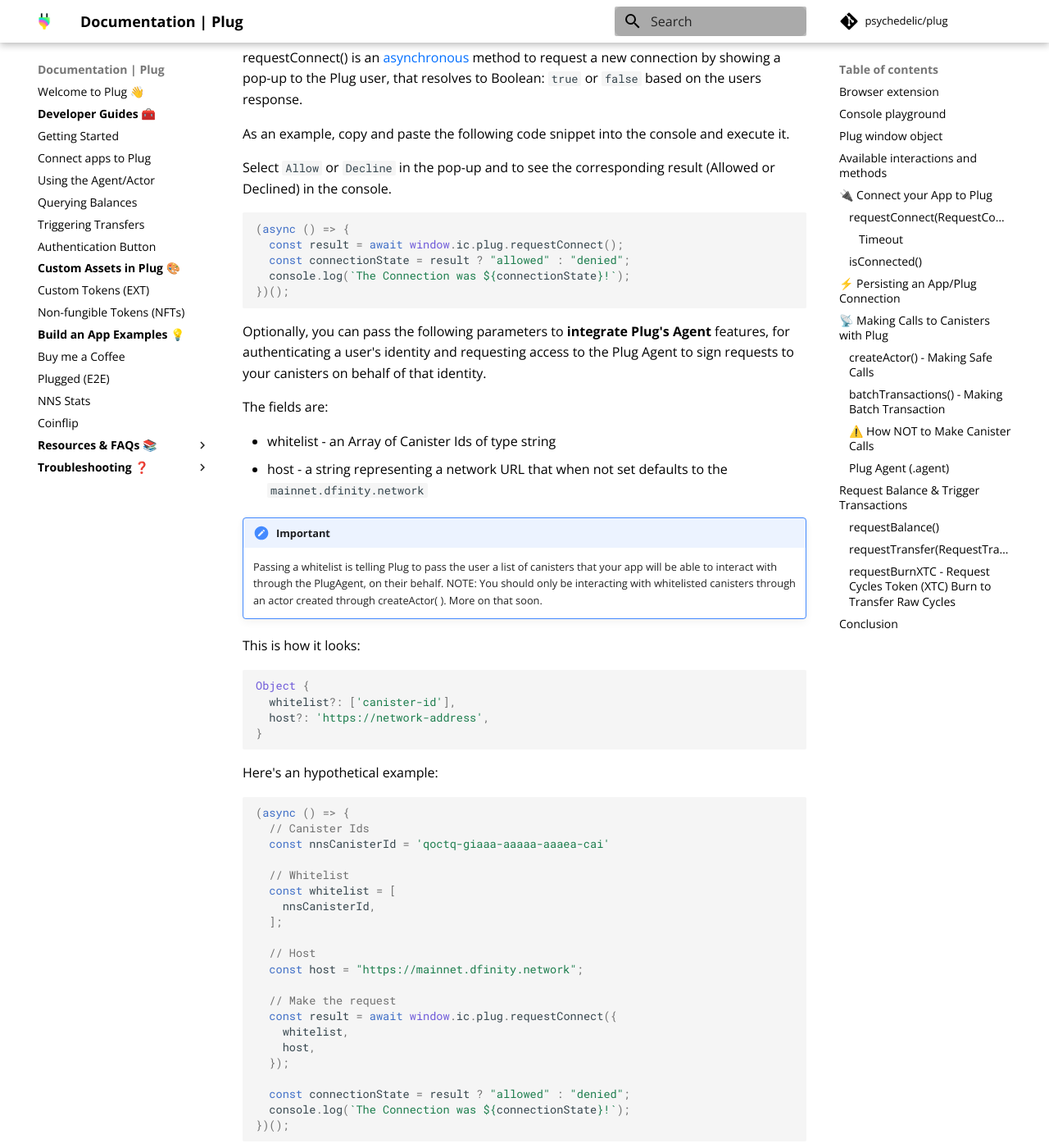
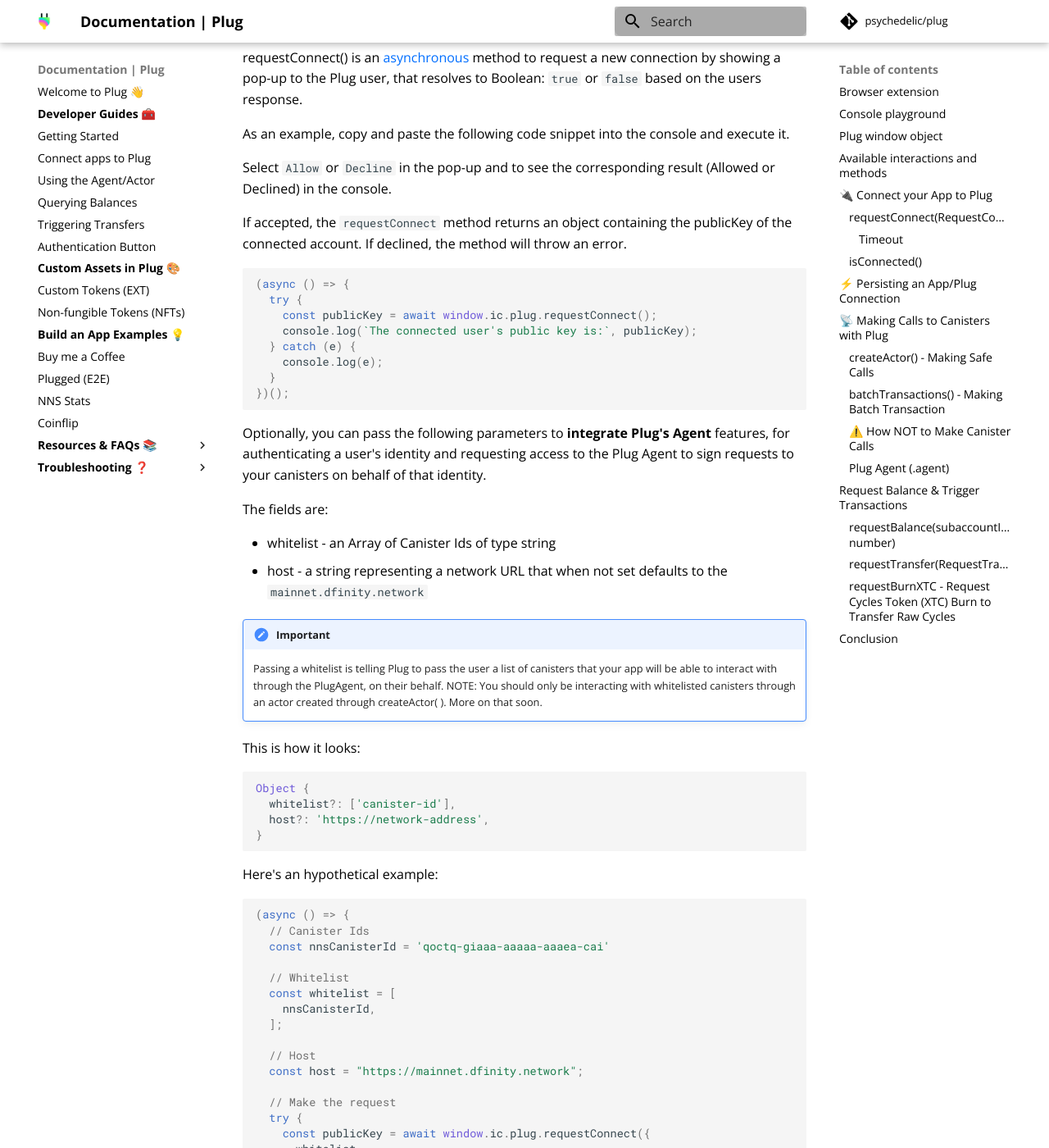
Before and after one commit to Psychedelic/plug-docs, an MkDocs documentation site: the page built from docs/getting-started/connect-to-plug.md, in a window 1280 px wide and 1400 px high, scrolled down 2532 px. Shown: the whole window at 82% size. Built offline with MkDocs 1.6.1 and Material for MkDocs 9.7.7, drawn with Linux system fonts in a browser that asks for light colours; comment, search, counter and statistics services are not loaded; some of the changed text lies outside the part shown.

Commit message:
Fixed request connect and balance docs

````diff
--- a/docs/getting-started/connect-to-plug.md
+++ b/docs/getting-started/connect-to-plug.md
@@ -78,11 +78,17 @@
 
 Select `Allow` or `Decline` in the pop-up and to see the corresponding result (Allowed or Declined) in the console.
 
+If accepted, the `requestConnect` method returns an object containing the publicKey of the connected account.
+If declined, the method will throw an error.
+
 ```js
 (async () => {
-  const result = await window.ic.plug.requestConnect();
-  const connectionState = result ? "allowed" : "denied";
-  console.log(`The Connection was ${connectionState}!`);
+  try {
+    const publicKey = await window.ic.plug.requestConnect();
+    console.log(`The connected user's public key is:`, publicKey);
+  } catch (e) {
+    console.log(e);
+  }
 })();
 ```
 
@@ -122,13 +128,15 @@
   const host = "https://mainnet.dfinity.network";
 
   // Make the request
-  const result = await window.ic.plug.requestConnect({
-    whitelist,
-    host,
-  });
-
-  const connectionState = result ? "allowed" : "denied";
-  console.log(`The Connection was ${connectionState}!`);
+  try {
+    const publicKey = await window.ic.plug.requestConnect({
+      whitelist,
+      host,
+    });
+    console.log(`The connected user's public key is:`, publicKey);
+  } catch (e) {
+    console.log(e);
+  }
 })();
 ```
 
@@ -403,11 +411,11 @@
 
 ## Request Balance & Trigger Transactions
 
-### requestBalance()
+### requestBalance(subaccountIndex?: number)
 
 requestBalance() is an [asynchronous](https://developer.mozilla.org/en-US/docs/Learn/JavaScript/Asynchronous) method to request the user's ICP wallet balance, which is consulted in the [Internet Computer's Ledger Canister](https://sdk.dfinity.org/docs/integration/ledger-quick-start.html#_ledger_canister_overview) for ICP, returning the amount of ICP the user's wallet in Plug holds.
 
-The response data is an array, otherwise throws an error:
+The response data is an array with the balances of all assets in the currently connected wallet, and throws an error if the user is not connected:
 
 ```js
 Array [{
````
